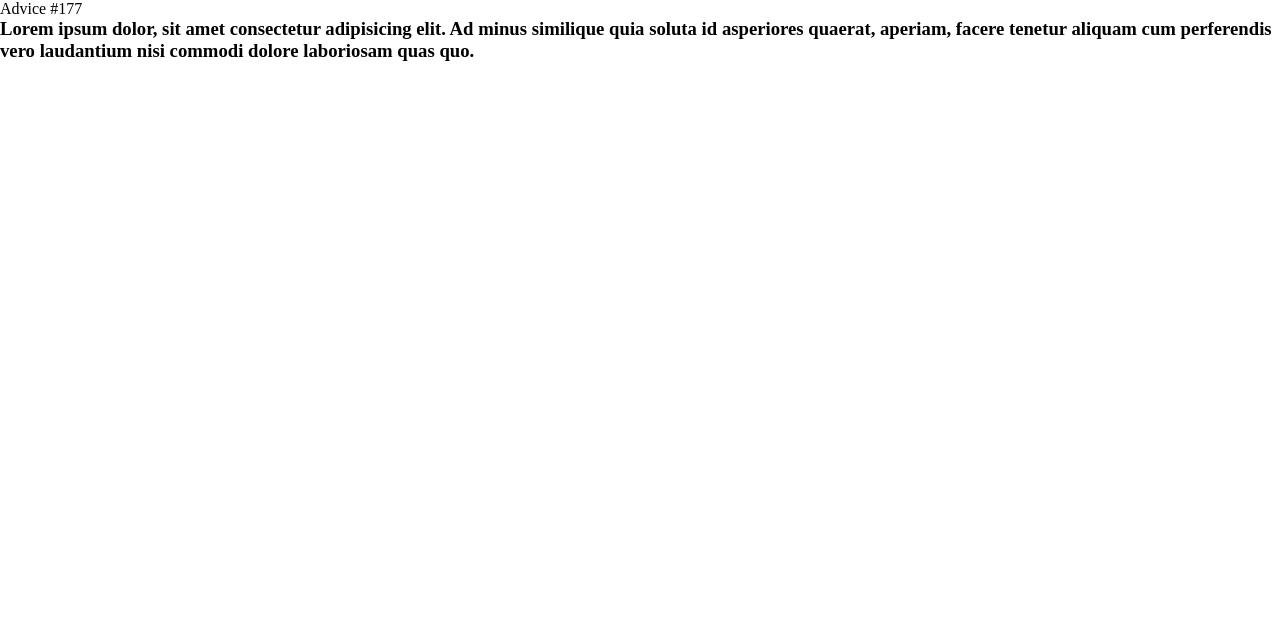
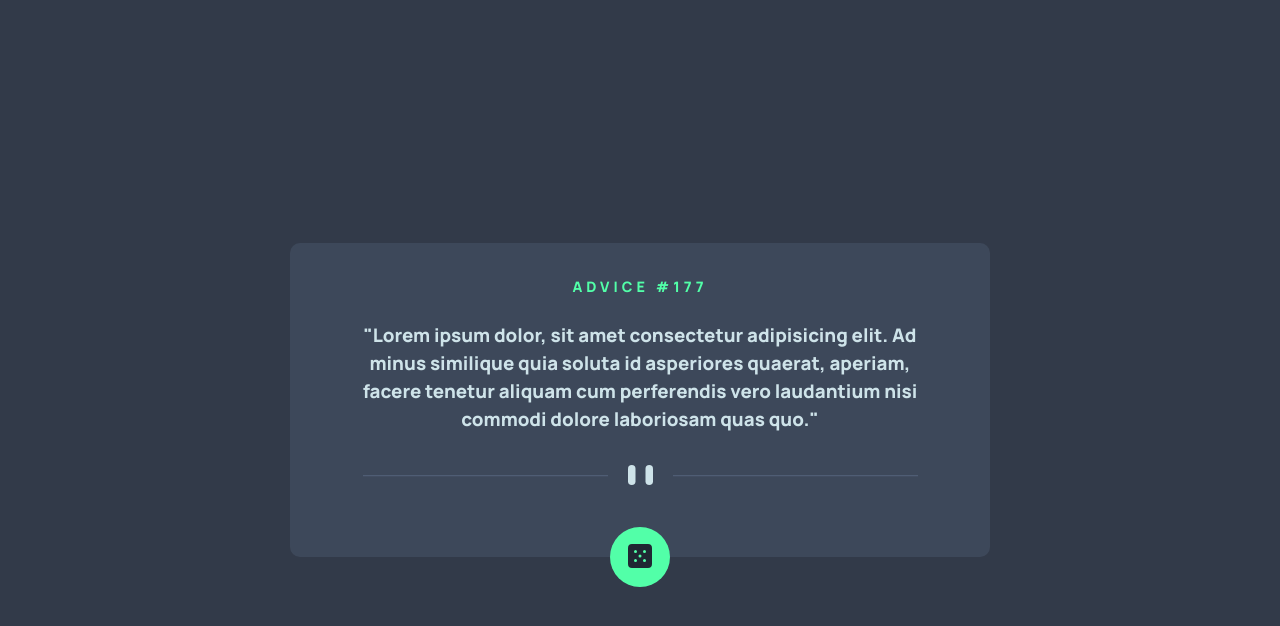
Before and after one commit to Aditya6101/advice-generator-card, a plain HTML site: page index.html in a window 1280 px wide. Drawn offline with Linux system fonts and the light colour scheme.

Commit message:
styling completed.

```diff
--- a/index.html
+++ b/index.html
@@ -22,14 +22,20 @@
     </style>
   </head>
   <body>
-    <span class="advice-id"> Advice #177 </span>
+    <main class="advice-card">
+      <span class="advice-id">Advice #177</span>
 
-    <h3 class="advice-text">
-      Lorem ipsum dolor, sit amet consectetur adipisicing elit. Ad minus
-      similique quia soluta id asperiores quaerat, aperiam, facere tenetur
-      aliquam cum perferendis vero laudantium nisi commodi dolore laboriosam
-      quas quo.
-    </h3>
+      <h3 class="advice-text">
+        "Lorem ipsum dolor, sit amet consectetur adipisicing elit. Ad minus
+        similique quia soluta id asperiores quaerat, aperiam, facere tenetur
+        aliquam cum perferendis vero laudantium nisi commodi dolore laboriosam
+        quas quo."
+      </h3>
+      <div class="divider"></div>
+      <button class="dice" id="dice">
+        <img src="./images/icon-dice.svg" alt="" />
+      </button>
+    </main>
 
     <!-- <div class="attribution">
       Challenge by
--- a/style.css
+++ b/style.css
@@ -1,5 +1,102 @@
+@import url('https://fonts.googleapis.com/css2?family=Manrope:wght@800&display=swap');
+:root {
+  /* ? Colors */
+
+  /* * Primary */
+
+  --light-cyan: hsl(193, 38%, 86%);
+  --neon-green: hsl(150, 100%, 66%);
+
+  /* * Neutral */
+
+  --card-bg: hsla(216, 19%, 38%, 0.412);
+  --body-bg: hsl(217, 19%, 24%);
+
+  /* * Font Size */
+  --quote-font: 28px;
+
+  /* * Font weight */
+  --extra-bold: 800;
+
+  /* * Layout */
+  --mobile-breakpoint: 375px;
+  --desktop-breakpoint: 1440px;
+}
+
 * {
   margin: 0;
   padding: 0;
   box-sizing: border-box;
 }
+
+body {
+  width: 100vw;
+  padding: 2rem;
+  min-height: 100vh;
+  font-family: 'Manrope', sans-serif;
+  background-color: var(--body-bg);
+  display: grid;
+  place-content: center;
+  text-align: center;
+}
+
+.advice-card {
+  max-width: 700px;
+  position: relative;
+  padding: 1em 3em;
+  background-color: var(--card-bg);
+  border-radius: 10px;
+}
+
+.advice-id {
+  font-size: 0.9rem;
+  margin-top: 2rem;
+  color: var(--neon-green);
+  letter-spacing: 4px;
+  text-transform: uppercase;
+}
+
+.advice-text {
+  margin-top: 1.5rem;
+  font-weight: var(--extra-bold);
+  color: var(--light-cyan);
+  line-height: 1.5;
+}
+
+.divider {
+  margin: 2rem 0rem 2.5rem;
+  width: 100%;
+  height: 20px;
+  background-image: url('./images/pattern-divider-mobile.svg');
+  background-position: center;
+  background-repeat: no-repeat;
+  background-size: contain;
+}
+
+button.dice {
+  position: absolute;
+  top: 100%;
+  left: 50%;
+  transform: translate(-50%, -50%);
+  height: 60px;
+  width: 60px;
+  outline: none;
+  border: none;
+  background-color: var(--neon-green);
+  border-radius: 50px;
+  text-align: center;
+  cursor: pointer;
+  transition: box-shadow 200ms ease-in;
+}
+button.dice:hover {
+  box-shadow: 0 0 30px var(--neon-green);
+}
+
+@media (min-width: 375px) {
+  .advice-card {
+    padding: 2em 4em;
+  }
+  .divider {
+    background-image: url('./images/pattern-divider-desktop.svg');
+  }
+}
```
